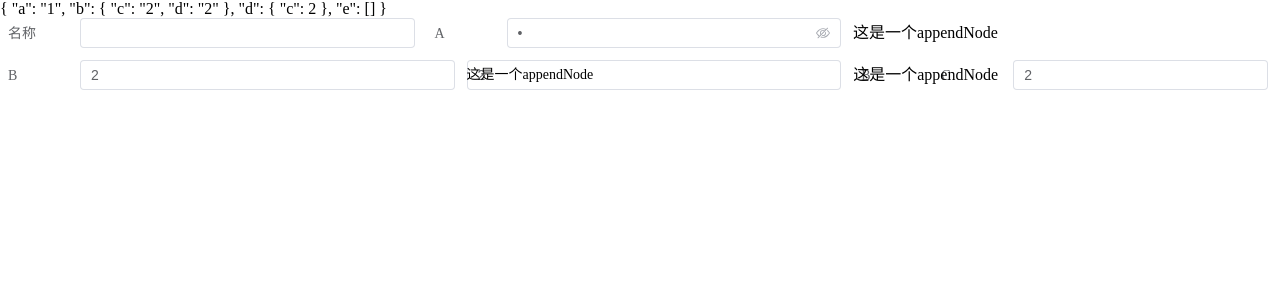
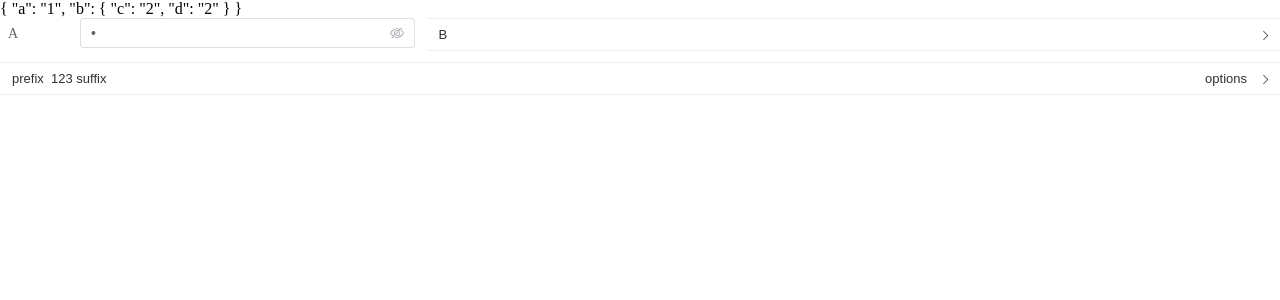
Before and after one commit to 319635179/custom-web, a Vue app: page /home in a window 1280 px wide. Shown: the top 300 px of the page. Built offline with nearby package versions, Linux system fonts and the light colour scheme.

Commit message:
[修改内容]:折叠面板基础组件与表单-object支持折叠面板

```diff
--- /dev/null
+++ b/src/components/CollapseRender/index.less
@@ -0,0 +1,38 @@
+.cw-collapse-render {
+  --collapse-header-padding: 12px;
+  --collapse-header-height: 32px;
+  --collapse-border-bottom: none;
+  width: 100%;
+  border-bottom: var(--collapse-border-bottom);
+}
+.cw-collapse-item {
+  .el-collapse-item__header {
+    --el-collapse-header-height: var(--collapse-header-height);
+    padding-left: var(--collapse-header-padding);
+    box-shadow: inset 0 -1px 1px 0 var(--el-collapse-border-color);
+    border-bottom: var(--collapse-border-bottom);
+    //background-color: #f1f1f1;
+  }
+  .el-collapse-item__content {
+    padding: 12px;
+  }
+  .el-collapse-item__wrap {
+    border-bottom: var(--collapse-border-bottom);
+  }
+  .header {
+    width: 100%;
+  }
+  .header-item {
+    position: relative;
+    display: inline-block;
+    vertical-align: middle;
+    float: left;
+  }
+  .options {
+    float: right;
+    margin-right: 12px;
+  }
+  .ahead-item {
+    display: inline-block;
+  }
+}
--- /dev/null
+++ b/src/components/CollapseRender/index.vue
@@ -0,0 +1,29 @@
+<template>
+  <el-collapse
+    class="cw-collapse-render"
+    v-model="model"
+    :accordion
+    @change="handleChange"
+  >
+    <slot />
+  </el-collapse>
+</template>
+
+<script setup lang="ts">
+import "./index.less";
+import { defineComponent } from "vue";
+
+defineProps<{
+  accordion?: boolean;
+}>();
+const emits = defineEmits(["change"]);
+const model = defineModel();
+const handleChange = (activeNames: Array | string) => {
+  emits("change", activeNames);
+};
+defineComponent({
+  name: "CollapseRender",
+});
+</script>
+
+<style scoped lang="less"></style>
--- /dev/null
+++ b/src/components/CollapseRender/item.vue
@@ -0,0 +1,42 @@
+<template>
+  <el-collapse-item class="cw-collapse-item" :name="name || title" :disabled>
+    <template #title>
+      <div class="header">
+        <div class="header-item ahead">
+          <div class="ahead-item" v-if="slots.prefix">
+            <slot name="prefix" /> &nbsp;
+          </div>
+          <span v-if="title">{{ title }}</span>
+          <div class="ahead-item" v-if="slots.suffix">
+            &nbsp;<slot name="suffix" />
+          </div>
+        </div>
+        <div class="header-item options" v-if="slots.options">
+          <slot name="options" />
+        </div>
+      </div>
+    </template>
+    <slot></slot>
+  </el-collapse-item>
+</template>
+
+<script setup lang="ts">
+import { defineComponent } from "vue";
+
+defineProps<{
+  name?: string;
+  title: string;
+  disabled?: boolean;
+}>();
+
+const slots = defineSlots<{
+  prefix?: any;
+  suffix?: any;
+  options?: any;
+}>();
+defineComponent({
+  name: "CollapseItem",
+});
+</script>
+
+<style scoped lang="less"></style>
--- /dev/null
+++ b/src/components/FormRender/collapse.vue
@@ -0,0 +1,44 @@
+<template>
+  <collapse-render>
+    <collapse-item
+      :title="config.label"
+      :name="prop"
+      :disabled="config.disabled"
+    >
+      <Item
+        v-for="(item, prop, i) in children"
+        v-model="model[item.prop || prop]"
+        :key="item.prop || prop"
+        :prop="item.prop || prop"
+        :index="i"
+        :config="item"
+        @change="handleItemChange"
+        :column
+        :form-data="formData"
+      />
+    </collapse-item>
+  </collapse-render>
+</template>
+
+<script setup lang="ts">
+import CollapseRender from "@/components/CollapseRender/index.vue";
+import CollapseItem from "@/components/CollapseRender/item.vue";
+import Item from "./item.vue";
+
+const props = defineProps<{
+  prop: string;
+  index: number;
+  config: FormItem;
+  formData: any;
+}>();
+const emits = defineEmits(["change"]);
+const model = defineModel();
+const children = props.config.properties || {};
+const style = props.config.style || {};
+const column = style.column || 1;
+const handleItemChange = (prop: string, val: string) => {
+  emits("change", props.prop, val);
+};
+</script>
+
+<style scoped lang="less"></style>
--- a/src/components/FormRender/index.less
+++ b/src/components/FormRender/index.less
@@ -5,6 +5,7 @@
   position: relative;
   width: 100%;
   box-sizing: border-box;
+  overflow: hidden;
 
   .cw-form-item {
     display: inline-block;
--- a/src/components/FormRender/index.vue
+++ b/src/components/FormRender/index.vue
@@ -7,17 +7,17 @@
     :disabled
     @submit.native.prevent
   >
-    <template v-if="value">
+    <template v-if="model">
       <Item
         v-for="(item, prop, index) in schema"
-        v-model="value[item.prop || prop]"
+        v-model="model[item.prop || prop]"
         :key="item.prop || prop"
         :prop="item.prop || prop"
         :index="index"
         :config="item"
         @change="handleItemChange"
         :column
-        :form-data="value"
+        :form-data="model"
       ></Item>
     </template>
   </el-form>
@@ -37,7 +37,7 @@ const props = defineProps<{
 }>();
 
 const emits = defineEmits(["change"]);
-const value = defineModel<any>();
+const model = defineModel<any>();
 
 const tableRef = ref();
 
@@ -50,7 +50,7 @@ const handleItemChange = (prop: string, path: string, val: any) => {
 };
 
 onMounted(() => {
-  value.value = value.value || {};
+  model.value = model.value || {};
 });
 
 defineExpose({
--- a/src/components/FormRender/item.vue
+++ b/src/components/FormRender/item.vue
@@ -9,19 +9,21 @@
   >
     <ObjectItem
       v-if="type === 'object'"
-      v-model="value"
+      v-model="model"
       :prop
       :index
       :config
       @change="handleObjChange"
+      :formData
     />
     <ArrayItem
       v-else-if="type === 'array'"
-      v-model="value"
+      v-model="model"
       :prop
       :index
       :config
       @change="handleObjChange"
+      :formData
     />
     <Widget
       v-else
@@ -29,8 +31,9 @@
       :index
       :config
       :type
-      v-model="value"
+      v-model="model"
       @change="handleWidgetChange"
+      :formData
     />
     <div class="after-node" v-if="appendNode">
       <component :is="appendNode" />
@@ -39,7 +42,7 @@
 </template>
 
 <script setup lang="ts">
-import { computed, defineAsyncComponent, onMounted } from "vue";
+import { computed, defineAsyncComponent, nextTick, onMounted } from "vue";
 import { getFormItemHidden, setFormItemDefault } from "./index.ts";
 
 const ObjectItem = defineAsyncComponent(() => import("./object.vue"));
@@ -54,7 +57,7 @@ const props = defineProps<{
   formData: any;
 }>();
 const emits = defineEmits(["change"]);
-const value = defineModel();
+const model = defineModel();
 const type = props.config.type || "string";
 const occupy = props.config.occupy || 1;
 const style = props.config.style || {};
@@ -80,7 +83,10 @@ const handleObjChange = (prop: string, path: string, val: any) => {
 };
 
 onMounted(() => {
-  value.value = setFormItemDefault(value.value, type, props.config.default);
+  model.value = setFormItemDefault(model.value, type, props.config.default);
+  nextTick(() => {
+    console.log(props.prop, model.value);
+  });
 });
 </script>
 
--- a/src/components/FormRender/object.vue
+++ b/src/components/FormRender/object.vue
@@ -9,28 +9,39 @@
   >
     <Item
       v-for="(item, prop, i) in children"
-      v-model="value[item.prop || prop]"
+      v-model="model[item.prop || prop]"
       :key="item.prop || prop"
       :prop="item.prop || prop"
       :index="i"
       :config="item"
       @change="handleItemChange"
       :column
-      :form-data="value"
+      :form-data="formData"
     />
   </el-form-item>
+  <Collapse
+    v-else-if="mod === 'collapse'"
+    v-model="model"
+    :prop
+    :index
+    :config
+    :formData
+    @change="handleItemChange"
+  />
 </template>
 
 <script setup lang="ts">
-import Item from "@/components/FormRender/item.vue";
+import Item from "./item.vue";
+import Collapse from "./collapse.vue";
 
 const props = defineProps<{
   prop: string;
   index: number;
   config: FormItem;
+  formData: any;
 }>();
 const emits = defineEmits(["change"]);
-const value = defineModel();
+const model = defineModel();
 const children = props.config.properties || {};
 const mod = props.config.mod || "label";
 const style = props.config.style || {};
--- a/src/components/FormRender/type.d.ts
+++ b/src/components/FormRender/type.d.ts
@@ -18,9 +18,10 @@ interface FormItem {
   widget?: WidgetType; // 组件类型
   options?: MetaItem[]; // 选项
   default?: any; // 默认值
+  disabled?: boolean | ((formData?: boolean) => boolean);
   attribute?: AnyObject; // 透传
   component?: any; // 自定义组件
-  properties?: FormSchema["properties"]; // obj或arr类型的子元素
+  properties?: FormSchema; // obj或arr类型的子元素
   min?: number; // 数字类型最小值
   max?: number; // 数字类型最大值
   appendNode?: any; // 后缀展示内容
--- a/src/components/FormRender/widget.vue
+++ b/src/components/FormRender/widget.vue
@@ -8,20 +8,20 @@
     <!-- 1、字符类型 -->
     <el-input
       v-if="widget === 'input'"
-      v-model="value"
+      v-model="model"
       v-bind="config.attribute"
     ></el-input>
     <!-- 2、密码类型 -->
     <el-input
       v-if="widget === 'password'"
-      v-model="value"
+      v-model="model"
       v-bind="config.attribute"
       show-password
     ></el-input>
     <!-- 3、数字类型 -->
     <el-input-number
       v-else-if="widget === 'input-number'"
-      v-model="value"
+      v-model="model"
       :min="config.min"
       :max="config.max"
       v-bind="config.attribute"
@@ -29,13 +29,13 @@
     <!-- 4、布尔类型 -->
     <el-switch
       v-else-if="widget === 'switch'"
-      v-model="value"
+      v-model="model"
       v-bind="config.attribute"
     ></el-switch>
     <!-- 5、选择类型 -->
     <el-select
       v-else-if="widget === 'select'"
-      v-model="value"
+      v-model="model"
       v-bind="config.attribute"
     >
       <el-option
@@ -49,7 +49,7 @@
     <component
       v-else-if="widget === 'component' && config.component"
       :is="config.component"
-      v-model="value"
+      v-model="model"
       v-bind="config.attribute"
     ></component>
   </el-form-item>
@@ -64,10 +64,9 @@ const props = defineProps<{
 }>();
 const emits = defineEmits(["change"]);
 
-const value = defineModel({
+const model = defineModel({
   set(v: any) {
     emits("change", props.prop, v);
-
     return v;
   },
 });
--- a/src/views/home/index.vue
+++ b/src/views/home/index.vue
@@ -1,32 +1,41 @@
 <template>
   {{ data }}
   <FormRender :schema v-model="data" @change="handleChange" :column="3" />
+  <CollapseRender>
+    <CollapseItem title="123">
+      <template #prefix>prefix </template>
+      <template #suffix>suffix </template>
+      <template #options>options </template>
+      123123
+    </CollapseItem>
+  </CollapseRender>
 </template>
 
 <script setup lang="ts">
 import FormRender from "@/components/FormRender/index.vue";
 import { h, ref } from "vue";
-import { getFormItem } from "@/components/FormRender/tools.ts";
-import { NAME } from "@/meta/utils.ts";
+import CollapseRender from "@/components/CollapseRender/index.vue";
+import CollapseItem from "@/components/CollapseRender/item.vue";
 
 const data = ref();
 
 const schema: FormSchema = {
-  ...getFormItem(NAME),
+  // ...getFormItem(NAME),
   a: {
     label: "A",
     type: "password",
     default: "1",
-    appendNode: h("span", "这是一个appendNode"),
+    // appendNode: h("span", "这是一个appendNode"),
   },
   b: {
     type: "object",
     label: "B",
+    mod: "collapse",
     occupy: 2,
     style: {
       column: 2,
     },
-    appendNode: h("span", "这是一个appendNode"),
+    // appendNode: h("span", "这是一个appendNode"),
     properties: {
       c: {
         label: "C",
@@ -42,26 +51,27 @@ const schema: FormSchema = {
         style: {
           hiddenLabel: true,
         },
+        hidden: 'formData.a === "1"',
       },
     },
   },
-  d: {
-    type: "object",
-    label: "B",
-    properties: {
-      c: {
-        label: "C",
-      },
-    },
-    default: {
-      c: 2,
-    },
-  },
-  e: {
-    label: "e",
-    type: "array",
-    hidden: 'formData.a === "1"',
-  },
+  // d: {
+  //   type: "object",
+  //   label: "B",
+  //   properties: {
+  //     c: {
+  //       label: "C",
+  //     },
+  //   },
+  //   default: {
+  //     c: 2,
+  //   },
+  // },
+  // e: {
+  //   label: "e",
+  //   type: "array",
+  //   hidden: 'formData.a === "1"',
+  // },
 };
 
 const handleChange = (...args) => {
```
Also changed, not shown: src/components/CollapseRender/type.d.ts (added).
